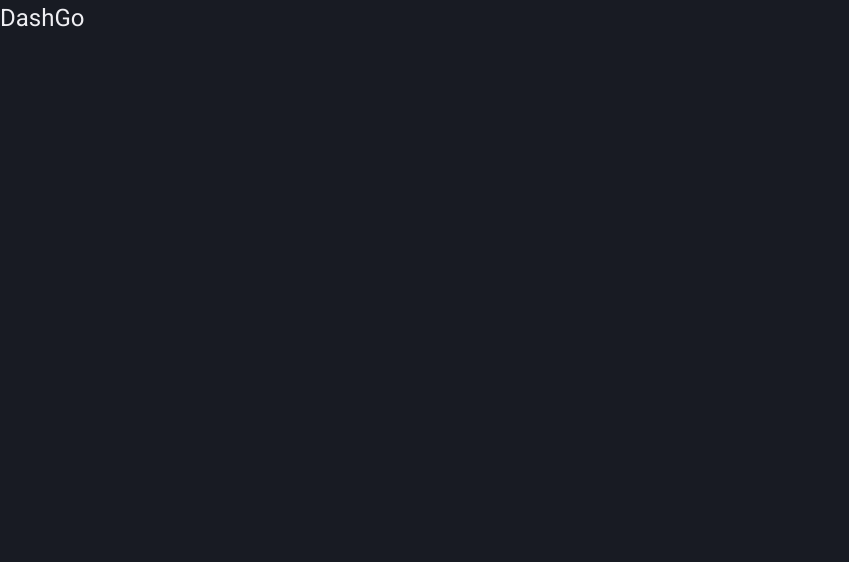
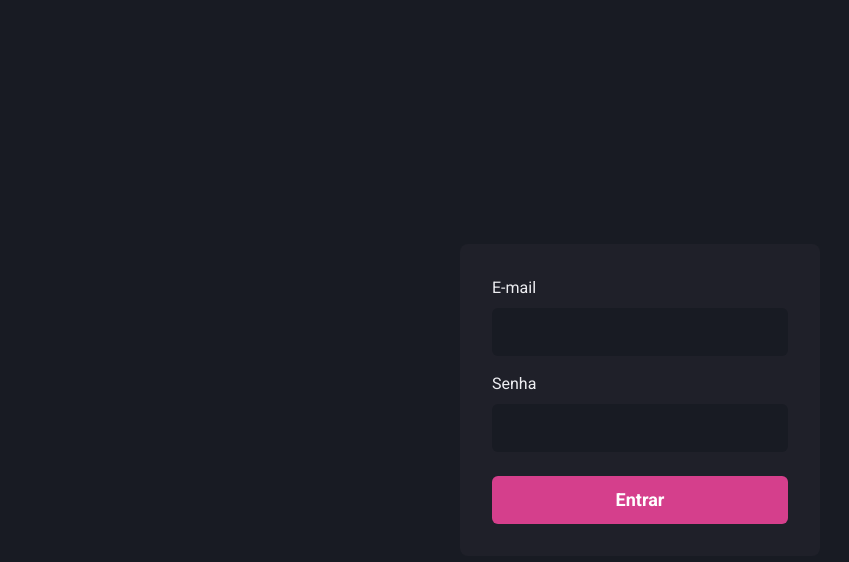
Before and after one commit to helitonoliveiraa/ignite-dashgo, a Next.js app: page / in a window 1280 px wide. Shown: the top 562 px of the page, without its empty margins (0-849 px from the left). Built offline with nearby package versions, Linux system fonts and the light colour scheme.

Commit message:
:sparkles: feat: sign in page

```diff
--- a/src/pages/index.tsx
+++ b/src/pages/index.tsx
@@ -1,7 +1,65 @@
-import { Text } from '@chakra-ui/react';
+import { Text, Flex, Input, Button, VStack, FormLabel, FormControl } from '@chakra-ui/react';
 
 export default function Home() {
   return (
-    <Text fontSize="2xl">DashGo</Text>
+    <Flex
+      w="100vw"
+      h="100vh"
+      alignItems="center"
+      justifyContent="center"
+    >
+      <Flex
+        as="form"
+        width="100%"
+        maxWidth={360}
+        bg="gray.800"
+        p="8"
+        borderRadius={8}
+        flexDir="column"
+      >
+        <VStack spacing="4">
+          <FormControl id="email">
+            <FormLabel>E-mail</FormLabel>
+            <Input
+              name="email"
+              type="email"
+              focusBorderColor="pink.500"
+              bgColor="gray.900"
+              variant="filled"
+              _hover={{
+                background: "gray.900",
+                borderColor: "pink.500"
+              }}
+              size="lg"
+            />
+          </FormControl>
+
+          <FormControl id="password">
+            <FormLabel>Senha</FormLabel>
+            <Input
+              name="password"
+              type="password"
+              focusBorderColor="pink.500"
+              bgColor="gray.900"
+              variant="filled"
+              _hover={{
+                background: "gray.900",
+                borderColor: "pink.500"
+              }}
+              size="lg"
+            />
+          </FormControl>
+        </VStack>
+
+        <Button
+          type="submit"
+          mt="6"
+          size="lg"
+          colorScheme="pink"
+        >
+          Entrar
+        </Button>
+      </Flex>
+    </Flex>
   )
 }
```
